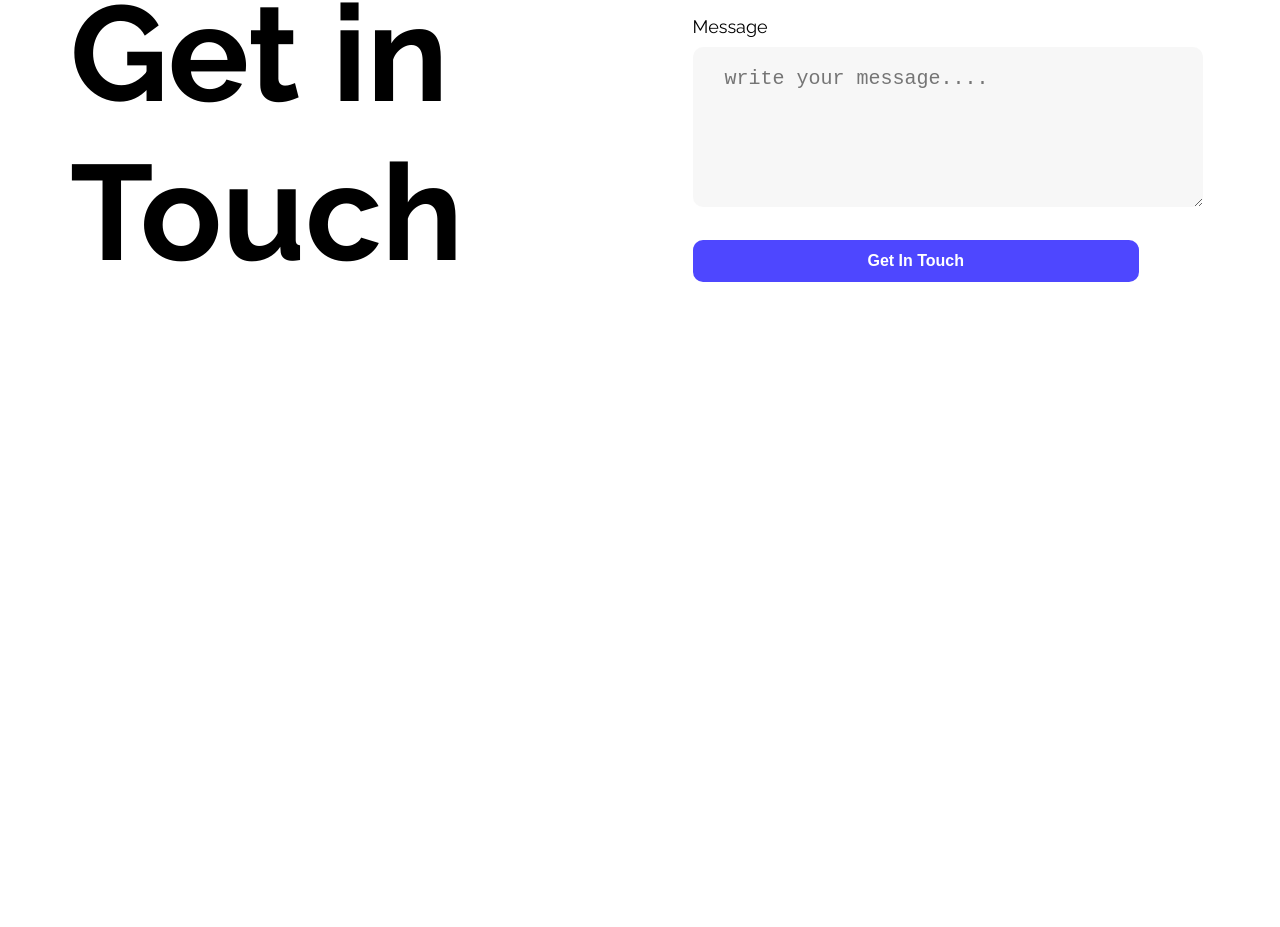
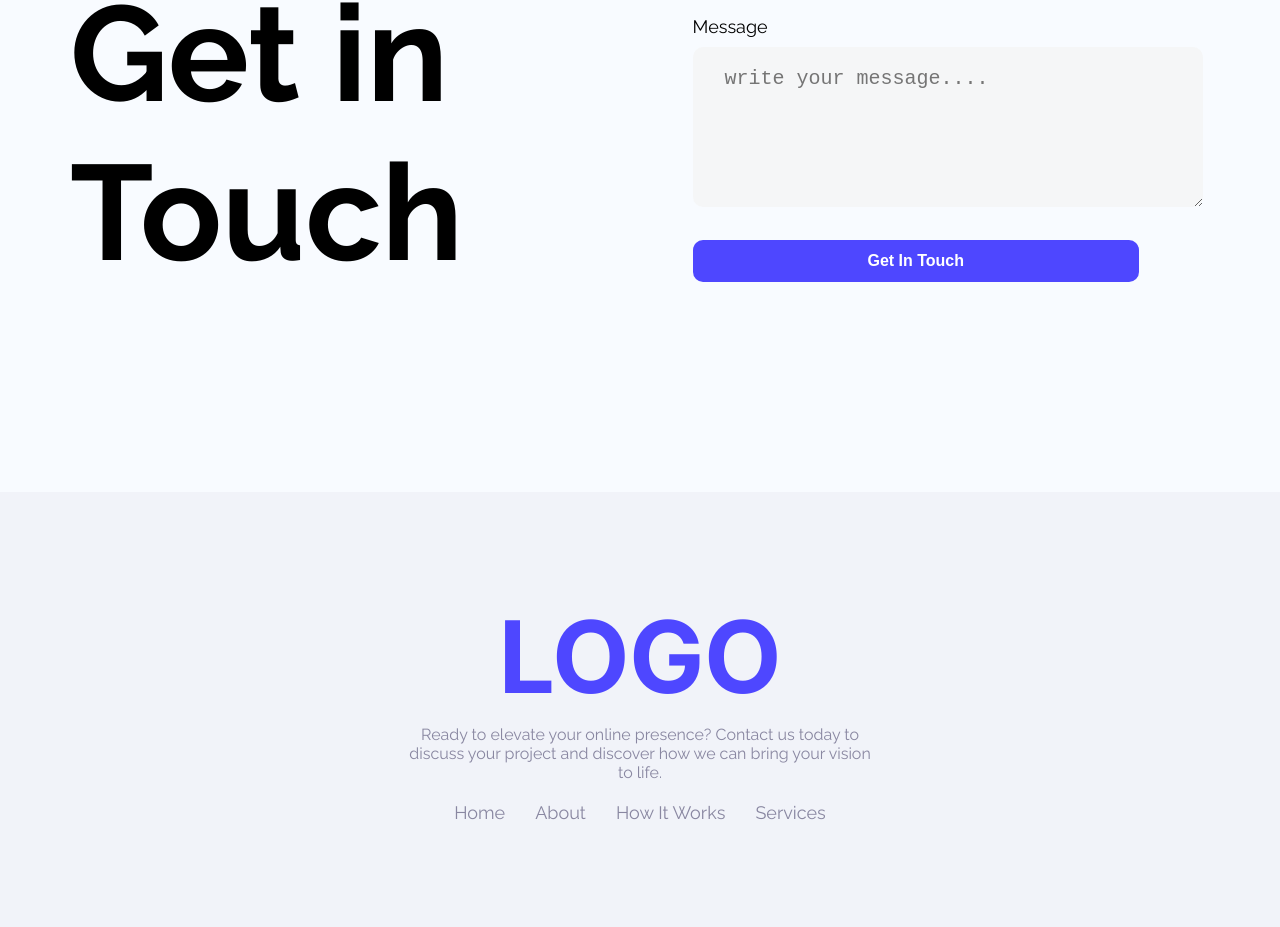
Before and after one commit to limon310/B12A01-landing-launchpad, a plain HTML site: page index.html in a window 1280 px wide. Shown: the part 2040-2967 px from the top of the page. Before the commit the page ends 2532 px from the top, so only its background shows below. Drawn offline with Linux system fonts and the light colour scheme.

Commit message:
footer section added

```diff
--- a/index.html
+++ b/index.html
@@ -72,7 +72,19 @@
             </div>
         </section>
     </main>
-
+    <footer class="footer">
+        <h1 class="footer-logo inter-normal">LOGO</h1>
+        <p>Ready to elevate your online presence? Contact us today to discuss your project and discover how we can bring
+            your vision to life.</p>
+        <div class="">
+            <ul>
+                <li><a href="">Home</a></li>
+                <li><a href="">About</a></li>
+                <li><a href="">How It Works</a></li>
+                <li><a href="">Services</a></li>
+            </ul>
+        </div>
+    </footer>
 
 </body>
 
--- a/style/style.css
+++ b/style/style.css
@@ -4,8 +4,7 @@
     padding: 0;
 }
 body{
-    /* background: linear-gradient(#00aefe0b); */
-    /* background-color: #adbbda1b; */
+    background-color: rgba(240, 248, 255, 0.446);
 }
 
 .raleway-normal {
@@ -149,7 +148,6 @@ header{
     gap: 115px;
     width: 1140px;
     margin: 0 auto;
-
 }
 
 .get-in-touch-title{
@@ -182,3 +180,36 @@ header{
 .input-container ::placeholder{
     font-size: 20px;
 }
+
+/* footer Style */
+
+.footer{
+    text-align: center;
+    background-color: #8987a111;
+    padding: 104px 400px;
+}
+.footer ul{
+    display: flex;
+    justify-content: center;
+    gap: 30px;
+    font-size: 18px;
+    color: #252432ad;
+}
+.footer li{
+    list-style: none;
+}
+footer li a{
+    text-decoration: none;
+    color: #8987A1;
+}
+.footer-logo{
+    font-size: 100px;
+    font-weight: 900px;
+    color: rgba(78, 71, 255, 1);
+    margin-bottom: 8px;
+}
+.footer p{
+    font-size: 16px;
+    color: #8987A1;
+    margin-bottom: 20px;
+}
```
